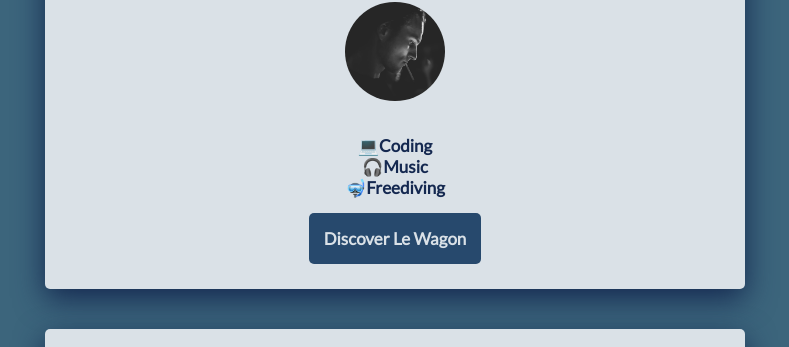
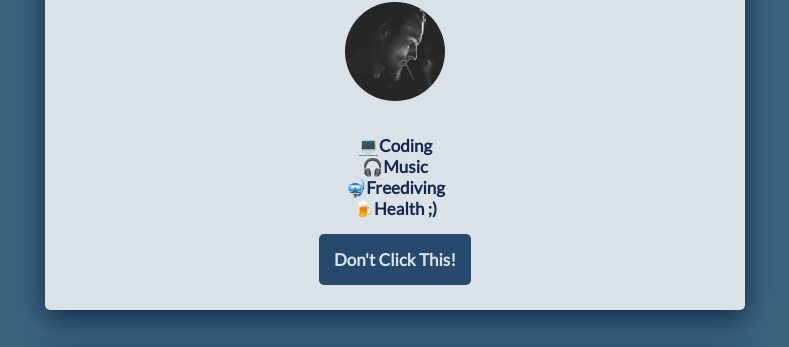
Before and after one commit to wolfpinz/profile, a plain HTML site: page index.html in a window 1280 px wide. Shown: the part 146-493 px from the top of the page, without its empty margins (245-1034 px from the left). Drawn offline with Linux system fonts and the light colour scheme.

Commit message:
updated passions and button

```diff
--- a/index.html
+++ b/index.html
@@ -19,9 +19,10 @@
       <p>
         💻<strong>Coding</strong></br>
         🎧<strong>Music</strong> </br>
-        🤿<strong>Freediving</strong>
+        🤿<strong>Freediving</strong></br>
+        🍺<strong>Health ;)</strong>
       </p>
-      <a href="https://www.lewagon.com/de/cologne" target="_blank" class="btn">Discover Le Wagon</a>
+      <a href="https://www.youtube.com/watch?v=dQw4w9WgXcQ&ab_channel=RickAstley" target="_blank" class="btn">Don't Click This!</a>
     </div>
     <div class="card-grey text-center">
       <h2>Follow me!</h2>
```
